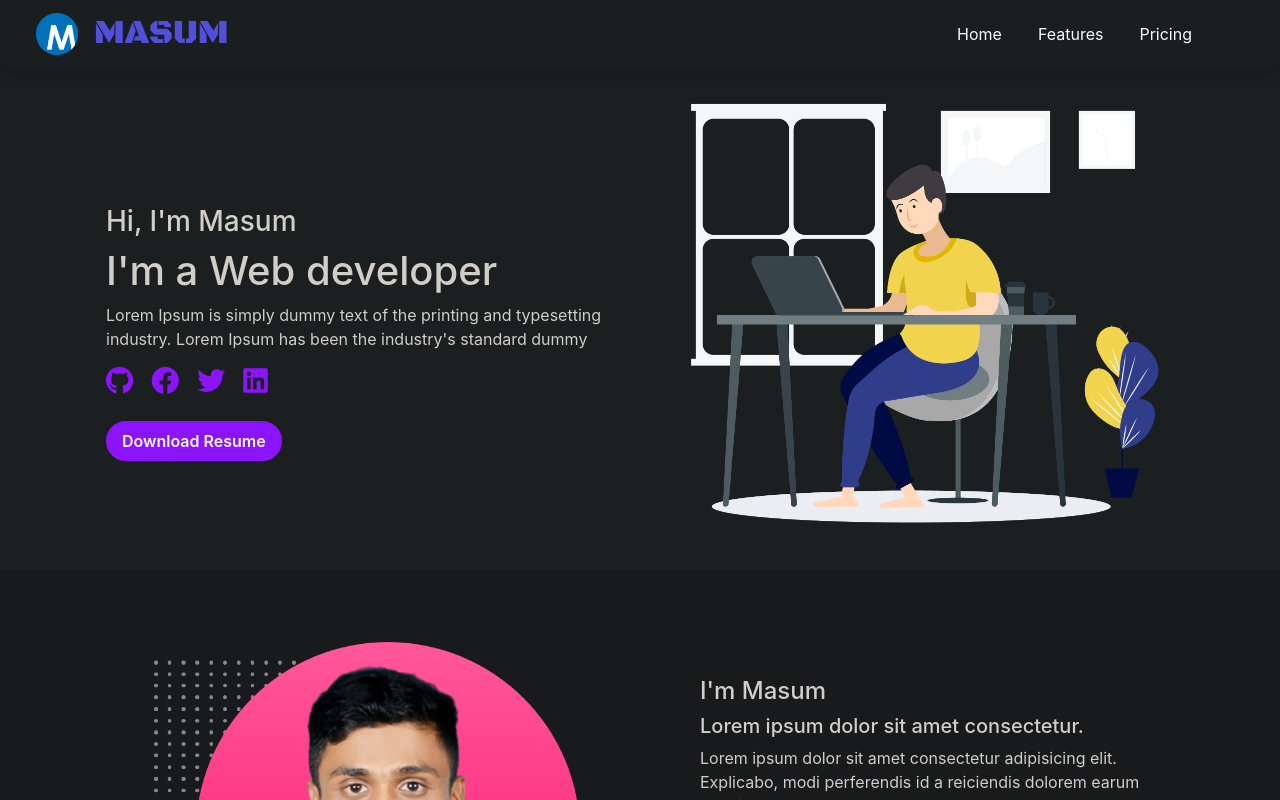
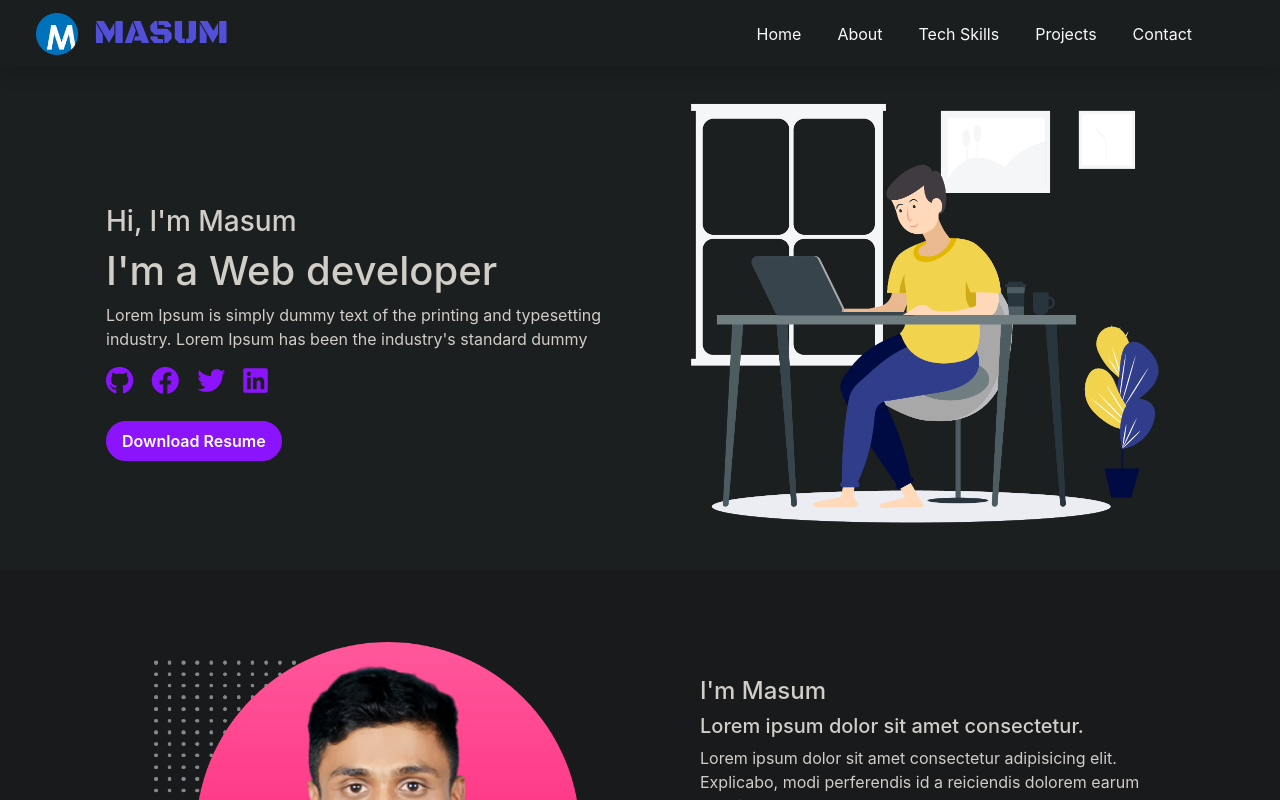
Before and after one commit to masum691/masum-portfolio, a React (Create React App) app: page / in a window 1280 px wide. Shown: the top 800 px of the page. Built offline with nearby package versions, Linux system fonts and the light colour scheme; a web font is replaced by a local one.

Commit message:
navbar hash link

```diff
--- a/package.json
+++ b/package.json
@@ -9,6 +9,7 @@
     "react": "^17.0.2",
     "react-dom": "^17.0.2",
     "react-router-dom": "^5.3.0",
+    "react-router-hash-link": "^2.4.3",
     "react-scripts": "4.0.3",
     "web-vitals": "^1.1.2"
   },
--- a/public/index.html
+++ b/public/index.html
@@ -25,6 +25,8 @@
   <style>
     body{
       background-color: #181A1B;
+      margin: 0;
+      padding: 0;
     }
   </style>
 </head>
--- a/src/App.js
+++ b/src/App.js
@@ -1,6 +1,5 @@
 import { BrowserRouter, Switch, Route } from 'react-router-dom';
 import './App.css';
-import Contact from './Pages/Home/Contact/Contact';
 import Home from './Pages/Home/Home/Home';
 
 function App() {
@@ -14,9 +13,6 @@ function App() {
           <Route path="/home">
             <Home></Home>
           </Route>
-          <Route path="/contact">
-            <Contact></Contact>
-          </Route>
         </Switch>
       </BrowserRouter>
     </div>
--- a/src/Pages/Home/About/About.js
+++ b/src/Pages/Home/About/About.js
@@ -4,7 +4,7 @@ import './About.css'
 
 const About = () => {
     return (
-        <div className="about-color">
+        <div id="about" className="about-color">
             <div class="row row-cols-1 row-cols-md-2 g-4 container mx-auto d-lg-flex align-items-center justify-content-around">
                 <div class="col">
                     <img data-aos="zoom-in" data-aos-duration="2000" src={masum} class="card-img-top masum-image p-lg-5" alt="..." />
--- a/src/Pages/Home/Contact/Contact.js
+++ b/src/Pages/Home/Contact/Contact.js
@@ -3,7 +3,8 @@ import './Contact.css'
 
 const Contact = () => {
     return (
-        <div className="contact-container py-5">
+        <div id="contact">
+            <div className="contact-container py-5">
             <div className="d-lg-flex container mx-auto ">
                 <div className="pe-lg-5">
                     <h2>Quick Contact</h2>
@@ -45,6 +46,7 @@ const Contact = () => {
                 </div>
             </div>
         </div>
+        </div>
     );
 };
 
--- a/src/Pages/Home/Home/Home.js
+++ b/src/Pages/Home/Home/Home.js
@@ -10,7 +10,7 @@ import TechSkills from '../TechSkills/TechSkills';
 
 const Home = () => {
     return (
-        <div>
+        <div id="home">
             <Navbar></Navbar>
             <Banner></Banner>
             <About></About>
--- a/src/Pages/Home/Projects/Projects.js
+++ b/src/Pages/Home/Projects/Projects.js
@@ -9,7 +9,7 @@ const Projects = () => {
         alert('More projects will be added soon')
     }
     return (
-        <div>
+        <div id="projects">
             <div className="tech-color background-tech">
                 <div className="my-5">
                     <h1 className="container mb-5 text-light text-center">Projects_</h1>
--- a/src/Pages/Home/Services/Services.js
+++ b/src/Pages/Home/Services/Services.js
@@ -2,7 +2,7 @@ import React from 'react';
 
 const Services = () => {
     return (
-        <div className="tech-color background-tech">
+        <div id="services" className="tech-color background-tech">
             <div className="my-5">
                 <h1 className="container mb-5 text-center text-light">What I Do</h1>
                 <div class="row row-cols-1 row-cols-md-3 g-4 container mx-auto">
--- a/src/Pages/Home/TechSkills/TechSkills.js
+++ b/src/Pages/Home/TechSkills/TechSkills.js
@@ -3,7 +3,7 @@ import './TechSkills.css'
 
 const TechSkills = () => {
     return (
-        <div className="tech-color background-tech">
+        <div id="skills" className="tech-color background-tech">
             <div className="my-5">
                 <h1 className="container mb-5 text-center text-light">Skills And Education</h1>
                 <div class="row row-cols-1 row-cols-md-3 g-4 container mx-auto">
--- a/src/Pages/Navbar/Navbar.js
+++ b/src/Pages/Navbar/Navbar.js
@@ -1,6 +1,8 @@
 import React from 'react';
 import './Navbar.css'
 import navimg from '../../images/m-letter.png'
+import { Link } from 'react-router-dom';
+import { HashLink } from 'react-router-hash-link';
 
 const Navbar = () => {
     return (
@@ -13,15 +15,48 @@ const Navbar = () => {
                         <span class="navbar-toggler-icon"></span>
                     </button>
                     <div class="ms-auto collapse navbar-collapse" id="navbarNav">
+                        {/* <ul class="navbar-nav ms-auto me-5">
+                            <li class="nav-item">
+                                <Link as={HashLink} to="/home#home" class="nav-link active text-light" aria-current="page">
+                                    Home
+                                </Link>
+                            </li>
+                            <li class="nav-item">
+                                <Link as={HashLink} to="/home#about" class="nav-link active text-light" aria-current="page">
+                                    About me
+                                </Link>
+                            </li>
+                            <li class="nav-item">
+                                <Link as={HashLink} to="/#contact" class="nav-link active text-light" aria-current="page">
+                                    Contact me
+                                </Link>
+                            </li>
+                        </ul> */}
                         <ul class="navbar-nav ms-auto me-5">
                             <li class="nav-item">
-                                <a class="nav-link active text-light" aria-current="page" href="www.google.com">Home</a>
+                                <a href="/#home" class="nav-link active text-light" aria-current="page">
+                                    Home
+                                </a>
                             </li>
                             <li class="nav-item">
-                                <a class="nav-link text-light" href="www.google.com">Features</a>
+                                <a href="/#about" class="nav-link active text-light" aria-current="page">
+                                    About
+                                </a>
                             </li>
                             <li class="nav-item">
-                                <a class="nav-link text-light" href="www.google.com">Pricing</a>
+                                <a href="/#skills" class="nav-link active text-light" aria-current="page">
+                                    Tech Skills
+                                </a>
+                            </li>
+                            <li class="nav-item">
+                                <a href="/#projects" class="nav-link active text-light" aria-current="page">
+                                    Projects
+                                </a>
+                            </li>
+                            <li class="nav-item">
+                                <a href="/#contact" class="nav-link active text-light" aria-current="page">
+                                    Contact
+                                </a>
                             </li>
                         </ul>
                     </div>
```
Also changed, not shown: 1 other file (tests, documents, lock files or other folders).
